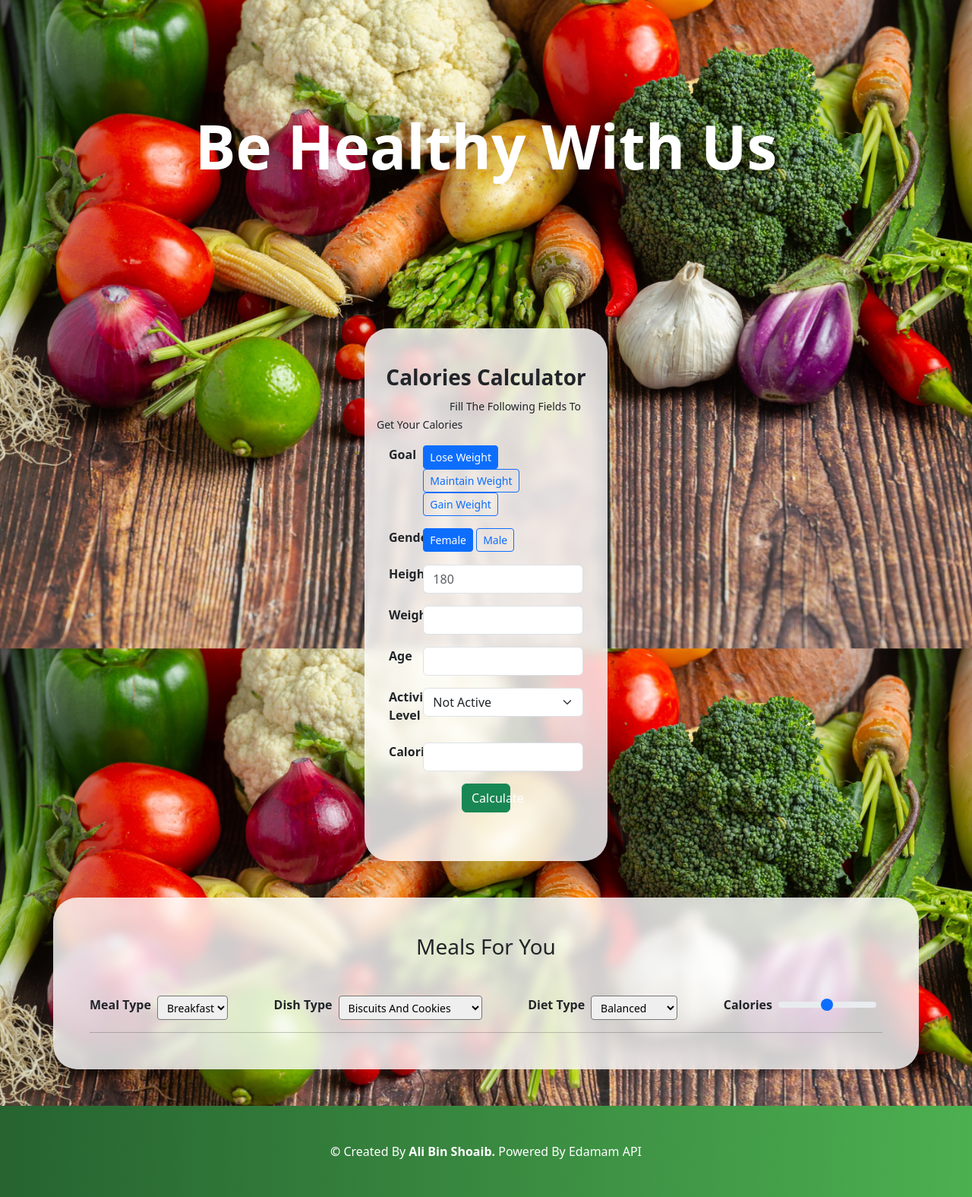
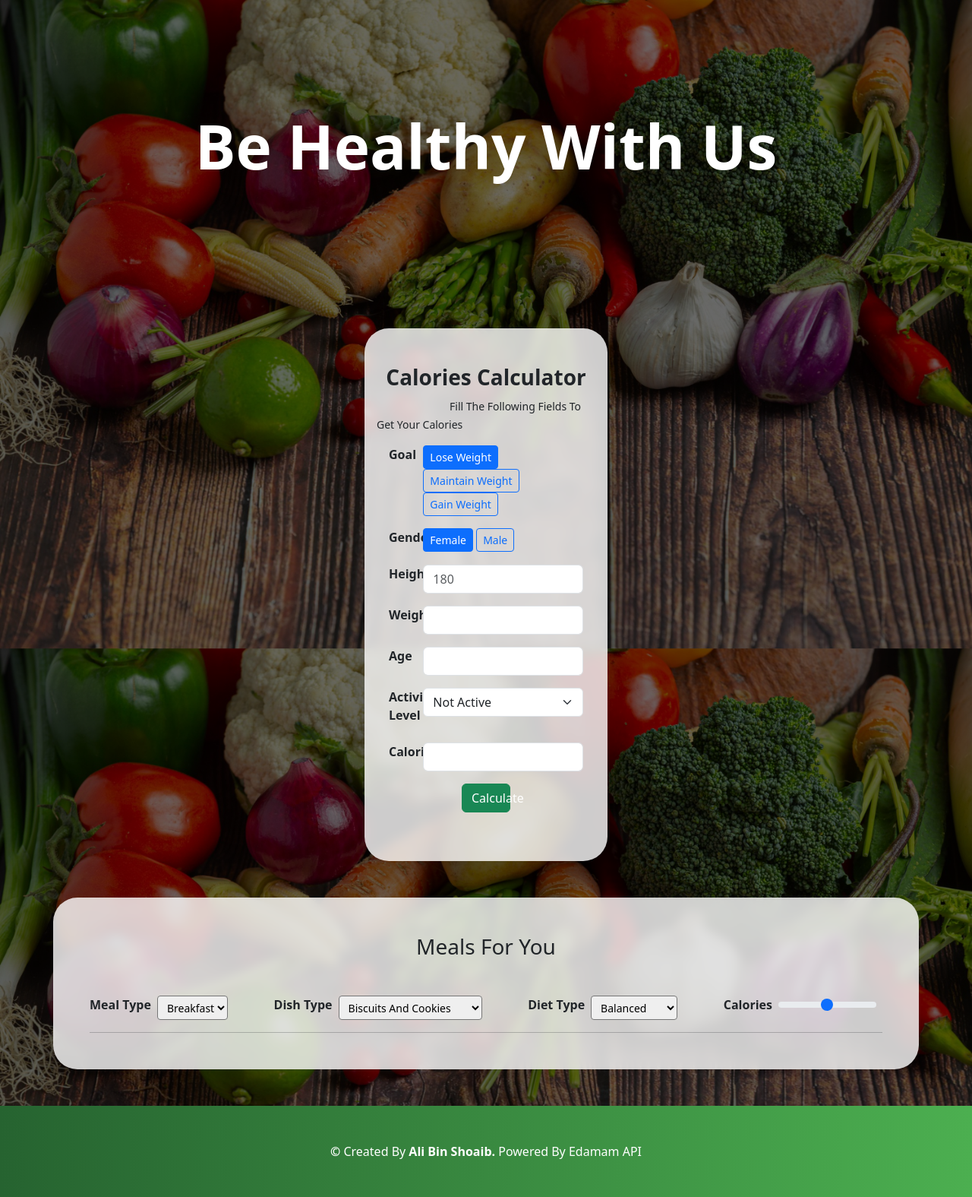
Before and after one commit to Ali-Bin-Shoaib/healthy-meal-assistant, a PHP site: page / in a window 1280 px wide. Shown: the part 121-1696 px from the top of the page at 76% size. Run offline with PHP 8.4, Linux system fonts and the light colour scheme; some libraries are stand-ins or nearby versions.

Commit message:
remove unused css and make main bg darker

```diff
--- a/assets/css/main.css
+++ b/assets/css/main.css
@@ -1,19 +1,16 @@
-
-
 header {
 	background: linear-gradient(to left, #266330, #4caf50);
-	padding: 10px;
-	color: white;
-	text-align: center;
 }
 footer {
 	background: linear-gradient(to right, #266330, #4caf50);
+}
+header,
+footer {
 	padding: 10px;
 	color: white;
 	text-align: center;
 }
 .form-container {
-	/* box-shadow: 0px 0px 20px 20px rgb(158, 158, 158) ; */
 	backdrop-filter: blur(7px);
 	background: rgba(255, 255, 255, 0.8);
 }
@@ -21,14 +18,14 @@ footer {
 	background-image: url('../../assets/images/healthy-vegetables-wooden-table.jpg');
 	background-size: cover;
 	background-position: center;
-	/* backdrop-filter: blur(10px); */
+	backdrop-filter: blur(10px);
 	background-repeat: no-repeat;
 	background-attachment: fixed;
-	/* position: relative; */
+	position: relative;
 }
 
-/* .main-page-background::after {
-	background-color: rgba(0, 0, 0, 0.623);
+.main-page-background::after {
+	background-color: rgba(0, 0, 0, 0.582);
 	content: ' ';
 	width: 100%;
 	height: 100%;
@@ -36,7 +33,7 @@ footer {
 	top: 0;
 	z-index: -1;
 	position: absolute;
-} */
-#meals-container{
+}
+#meals-container {
 	transition: all 300ms;
 }
```
Also changed, not shown: test.json (deleted, +0 -15 lines), assets/script/utils.js (deleted).
